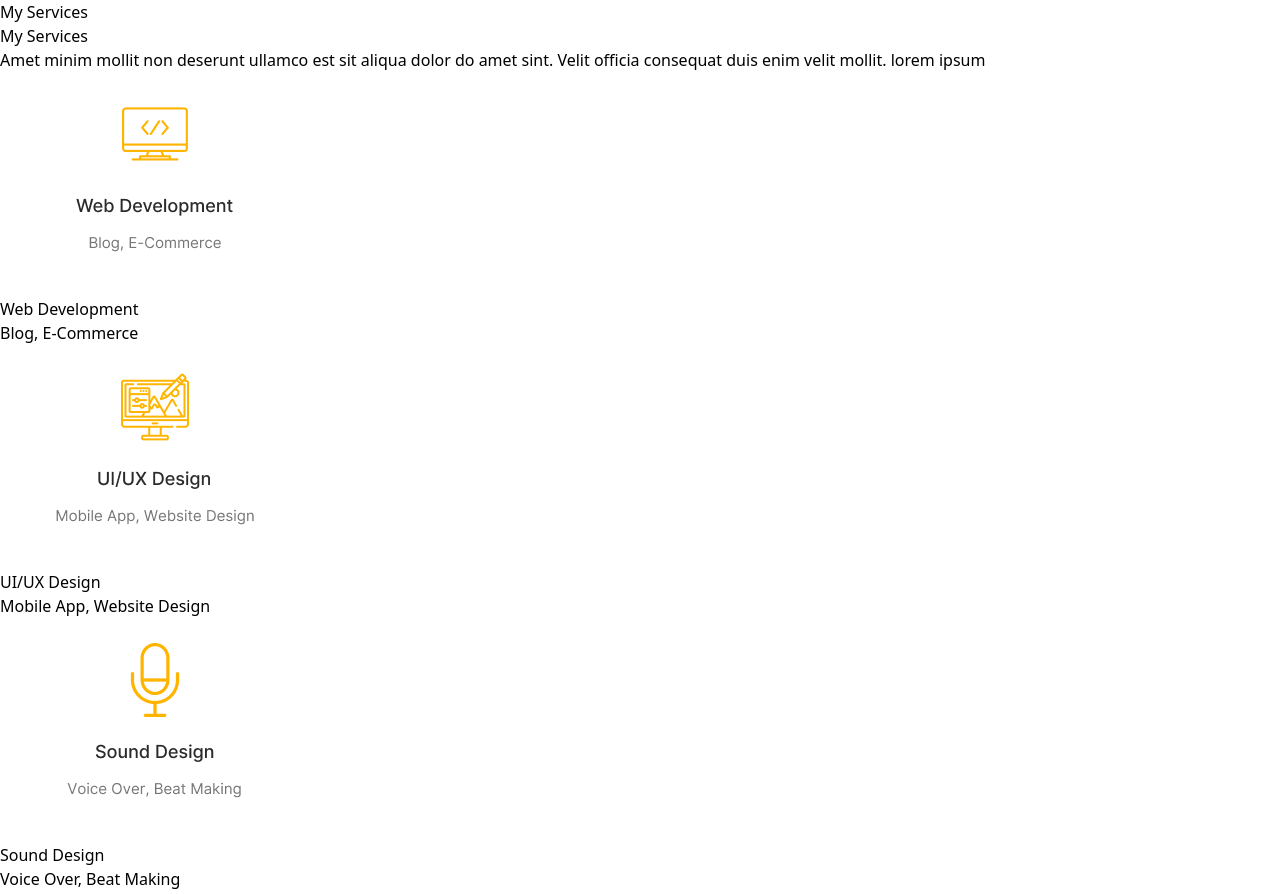
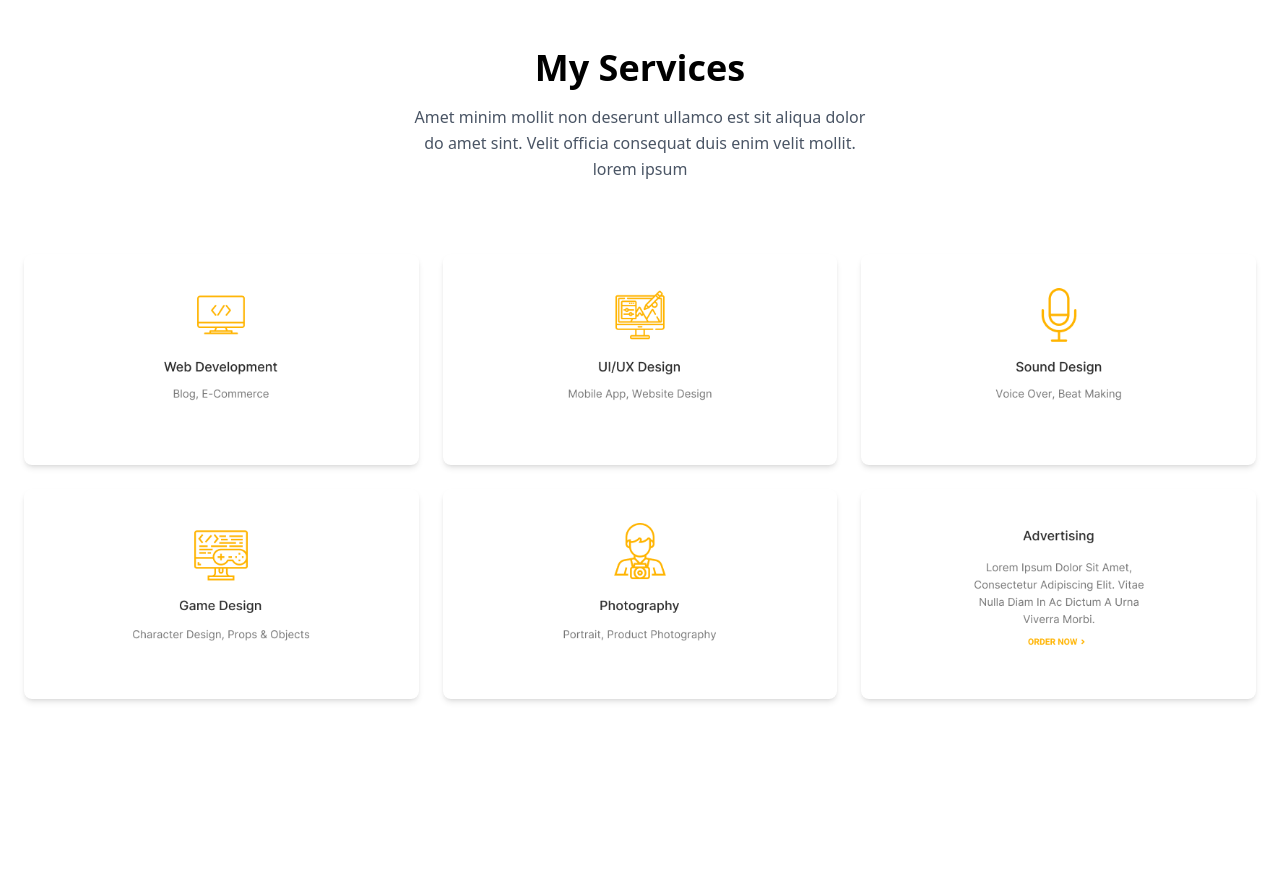
Before and after one commit to mwero-abdalla/gomycode-advanced-git-workflow, a plain HTML site: page my-services.html in a window 1280 px wide. Shown: the top 894 px of the page. After the commit the page ends 800 px from the top, so only its background shows below. Drawn offline with nearby package versions, Linux system fonts and the light colour scheme.

Commit message:
feat: add services section and styled with Tailwind CSS

```diff
--- a/my-services.html
+++ b/my-services.html
@@ -3,59 +3,75 @@
   <head>
     <meta charset="UTF-8" />
     <meta name="viewport" content="width=device-width, initial-scale=1.0" />
-    <script src="https://cdn.jsdelivr.net/npm/@tailwindcss/browser@4"></script
+    <script src="https://cdn.jsdelivr.net/npm/@tailwindcss/browser@4"></script>
     <title>My Services</title>
   </head>
   <body>
-    <section class="services">
-      <h2 class="">My Services</h2>
-      <p>
-        Amet minim mollit non deserunt ullamco est sit aliqua dolor do amet
-        sint. Velit officia consequat duis enim velit mollit. lorem ipsum
+    <section class="heading text-center py-12 px-4 max-w-2xl mx-auto">
+      <h2 class="text-3xl md:text-4xl font-bold mb-4">My Services</h2>
+      <p class="text-gray-600 leading-relaxed">
+        Amet minim mollit non deserunt ullamco est sit aliqua dolor <br> do amet
+        sint. Velit officia consequat duis enim velit mollit.<br> lorem ipsum
       </p>
     </section>
 
-
     <!-- section  -->
-    <section class="gallery">
-        <div class="images">
-            <img src="./images-services/Web development.png" alt="Web development avatar" srcset="">
-            <h4>Web Development</h4>
-            <p>Blog, E-Commerce</p>
+    <section
+      class="gallery grid grid-cols-1 md:grid-cols-2 lg:grid-cols-3 gap-6 p-6"
+    >
+      <div class="images bg-white shadow-md rounded-lg p-4 text-center">
+        <img
+          class="mx-auto mb-4 w-24 md:w-32 lg:w-56"
+          src="./images-services/Web development.png"
+          alt="Web development avatar"
+          srcset=""
+        />
       </div>
 
-        <div class="images">
-            <img src="./images-services/UX design.png" alt="Web development avatar" srcset="">
-            <h4>UI/UX Design</h4>
-            <p>Mobile App, Website Design</p>
+      <div class="images bg-white shadow-md rounded-lg p-4 text-center">
+        <img
+          class="mx-auto mb-4 w-24 md:w-32 lg:w-56"
+          src="./images-services/UX design.png"
+          alt="Web development avatar"
+          srcset=""
+        />
       </div>
 
-        <div class="images">
-            <img src="./images-services/Sound design.png" alt="Web development avatar" srcset="">
-            <h4>Sound Design</h4>
-            <p>Voice Over, Beat Making</p>
+      <div class="images bg-white shadow-md rounded-lg p-4 text-center">
+        <img
+          class="mx-auto mb-4 w-24 md:w-32 lg:w-56"
+          src="./images-services/Sound design.png"
+          alt="Web development avatar"
+          srcset=""
+        />
       </div>
 
-        <div class="images">
-            <img src="./images-services/Game design.png" alt="Web development avatar" srcset="">
-            <h4>Game Design</h4>
-            <p>Character Design, Props & Objects</p>
+      <div class="images bg-white shadow-md rounded-lg p-4 text-center">
+        <img
+          class="mx-auto mb-4 w-24 md:w-32 lg:w-56"
+          src="./images-services/Game design.png"
+          alt="Web development avatar"
+          srcset=""
+        />
       </div>
 
-        <div class="images">
-            <img src="./images-services/Photography.png" alt="Web development avatar" srcset="">
-            <h4>Photography</h4>
-            <p>Portrait, Product Photography</p>
+      <div class="images bg-white shadow-md rounded-lg p-4 text-center">
+        <img
+          class="mx-auto mb-4 w-24 md:w-32 lg:w-56"
+          src="./images-services/Photography.png"
+          alt="Web development avatar"
+          srcset=""
+        />
       </div>
 
-        <div class="images">
-            <img src="./images-services/Advertising.png" alt="Web development avatar" srcset="">
-            <h4>Advertising</h4>
-            <p>Lorem ipsum dolor sit amet consectetur adipisicing elit. Vitae Nulla Diam In Ac Dictum A Uma Viverra Morbi.</p>
+      <div class="images bg-white shadow-md rounded-lg p-4 text-center">
+        <img
+          class="mx-auto mb-4 w-24 md:w-32 lg:w-56"
+          src="./images-services/Advertising.png"
+          alt="Web development avatar"
+          srcset=""
+        />
       </div>
-
-
-
     </section>
   </body>
 </html>
```
Lines whose indentation alone changed are shown as unchanged.
